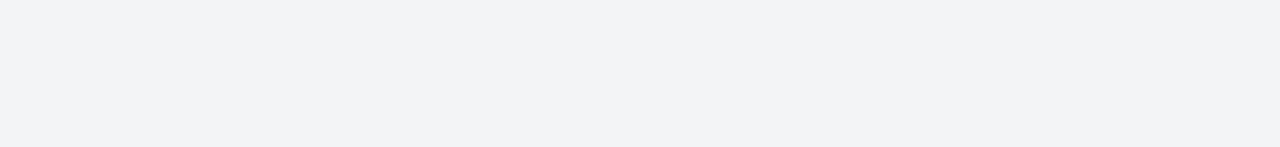
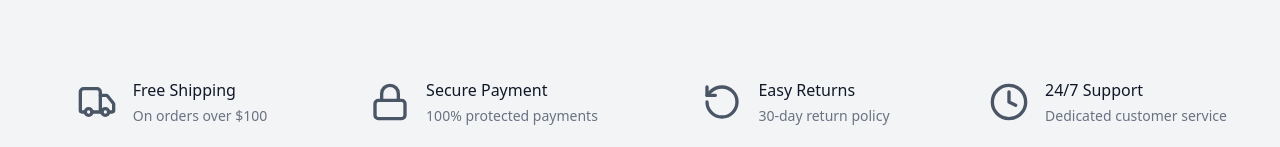
Before and after one commit to quangthoIT/TechHub-Ecommerce, a React (Vite) app: page / in a window 1280 px wide. Shown: the part 798-945 px from the top of the page. Before the commit the page ends 876 px from the top, so only its background shows below. Built offline with nearby package versions, Linux system fonts and the light colour scheme; no server answers.

Commit message:
Complete Features

```diff
--- /dev/null
+++ b/src/components/Features.jsx
@@ -0,0 +1,41 @@
+import { Truck, Lock, RotateCcw, Clock } from "lucide-react";
+
+const features = [
+  { icon: Truck, text: "Free Shipping", subtext: "On orders over $100" },
+  { icon: Lock, text: "Secure Payment", subtext: "100% protected payments" },
+  { icon: RotateCcw, text: "Easy Returns", subtext: "30-day return policy" },
+  { icon: Clock, text: "24/7 Support", subtext: "Dedicated customer service" },
+];
+const Features = () => {
+  return (
+    <div className="bg-gray-100 p-6 sm:px-6 lg:px-8">
+      <div className="max-w-7xl mx-auto">
+        <div className="grid grid-cols-1 gap-y-8 sm:grid-cols-2 lg:grid-cols-4 lg:gap-x-8">
+          {features.map((feature, index) => {
+            return (
+              <div
+                key={index}
+                className="flex items-center justify-center text-center sm:text-left"
+              >
+                <feature.icon
+                  className="flex-shrink-0 h-10 w-10 text-gray-600"
+                  aria-hidden="true"
+                />
+                <div className="ml-4">
+                  <p className="text-base font-medium text-gray-900">
+                    {feature.text}
+                  </p>
+                  <p className="mt-1 text-sm text-gray-500">
+                    {feature.subtext}
+                  </p>
+                </div>
+              </div>
+            );
+          })}
+        </div>
+      </div>
+    </div>
+  );
+};
+
+export default Features;
--- a/src/components/MidBanner.jsx
+++ b/src/components/MidBanner.jsx
@@ -2,7 +2,7 @@ import banner from "../assets/banner.jpg";
 
 const MidBanner = () => {
   return (
-    <div className="bg-gray-100 md:py-20">
+    <div className="bg-gray-100 md:py-17">
       <div
         className="relative max-w-7xl mx-auto md:rounded-2xl pt-20 bg-cover bg-center h-[550px] md:h-[600px] "
         style={{
--- a/src/pages/Home.jsx
+++ b/src/pages/Home.jsx
@@ -1,11 +1,13 @@
 import Carousel from "../components/Carousel";
 import MidBanner from "../components/MidBanner";
+import Features from "../components/Features";
 
 const Home = () => {
   return (
     <>
       <Carousel />
       <MidBanner />
+      <Features />
     </>
   );
 };
```
